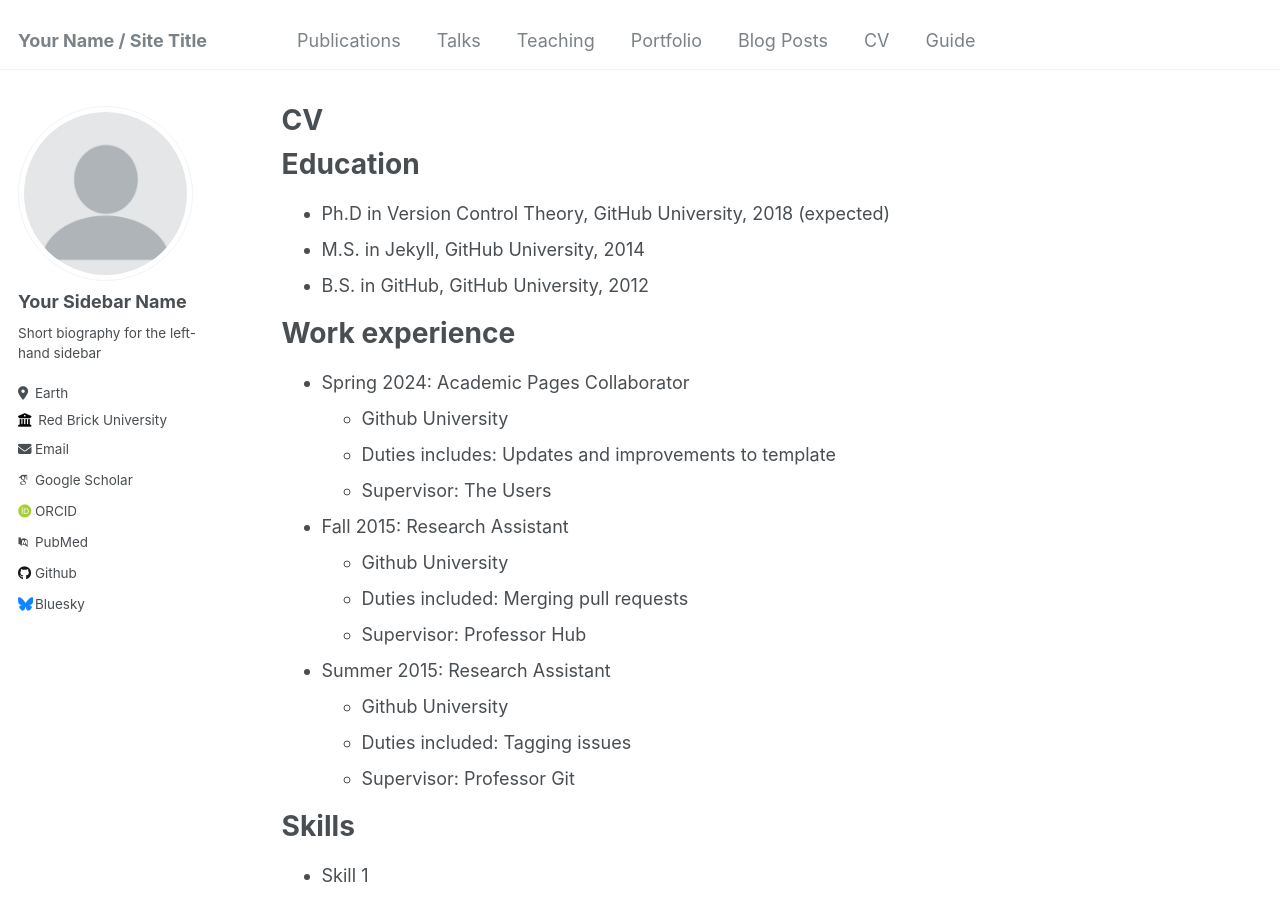
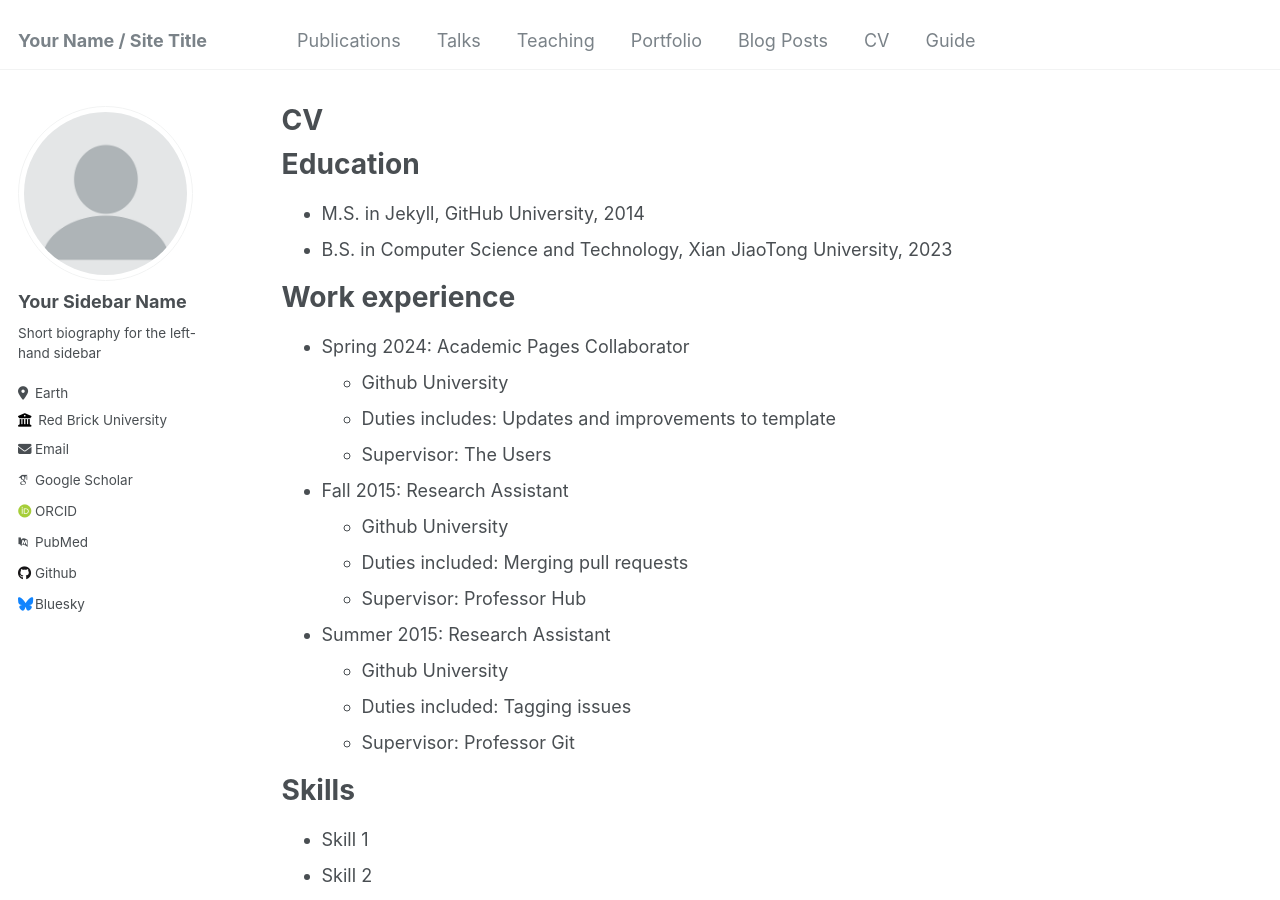
Before and after one commit to coder12581/ZihanGong.github.io, a Jekyll site: the page built from _pages/cv.md, in a window 1280 px wide and 900 px high. Built offline with Jekyll 4.4.1, drawn with Linux system fonts in a browser that asks for light colours; some web fonts are replaced.

Commit message:
Update cv.md

```diff
--- a/_pages/cv.md
+++ b/_pages/cv.md
@@ -11,9 +11,8 @@ redirect_from:
 
 Education
 ======
-* Ph.D in Version Control Theory, GitHub University, 2018 (expected)
 * M.S. in Jekyll, GitHub University, 2014
-* B.S. in GitHub, GitHub University, 2012
+* B.S. in Computer Science and Technology, Xian JiaoTong University, 2023
 
 Work experience
 ======
```
